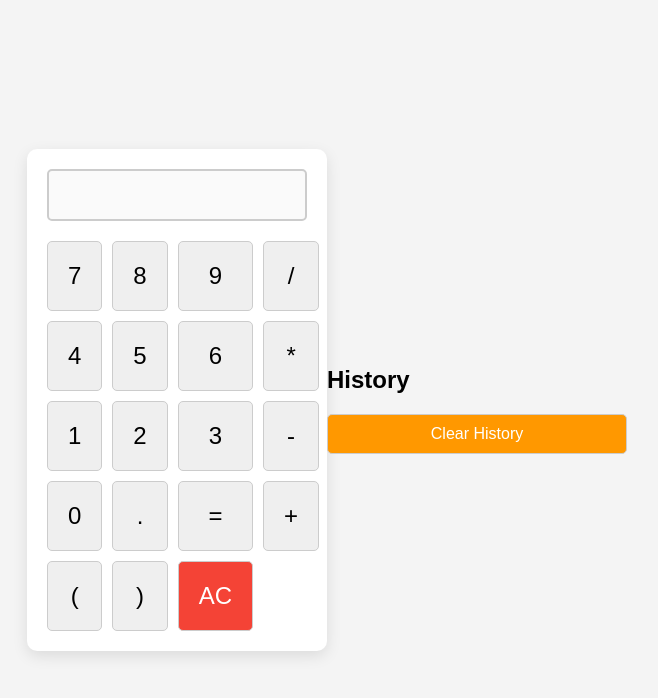
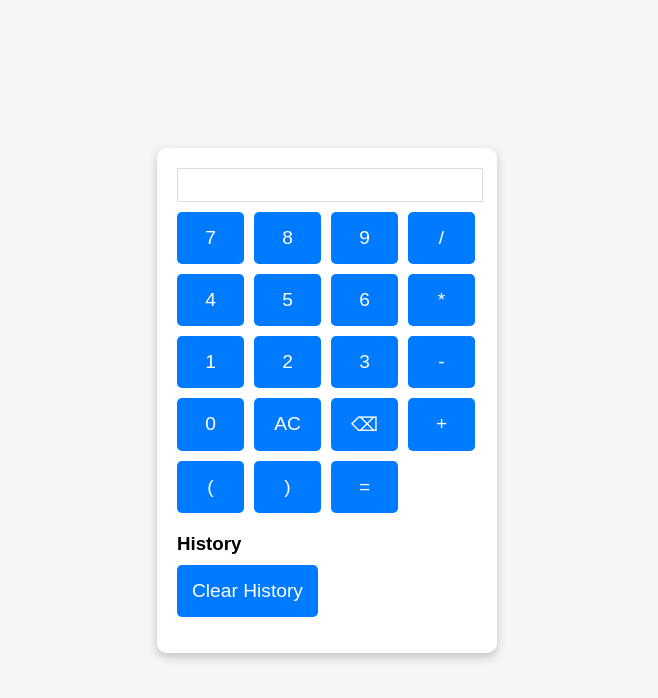
Before and after one commit to JhonnyJho/CalculatorWithHistory, a plain HTML site: page index.html in a window 1280 px wide. Shown: the whole page, without its empty margins (313-971 px from the left). Drawn offline with Linux system fonts and the light colour scheme.

Commit message:
2attempt

```diff
--- a/index.html
+++ b/index.html
@@ -3,47 +3,40 @@
 <head>
   <meta charset="UTF-8">
   <meta name="viewport" content="width=device-width, initial-scale=1.0">
-  <title>Calculator with History</title>
+  <title>Calculator</title>
   <link rel="stylesheet" href="style.css">
 </head>
 <body>
   <div class="calculator">
-    <div class="calculator-display">
-      <input type="text" id="calc-display" disabled>
+    <input type="text" id="display" readonly />
+    <div class="buttons">
+      <!-- Number Buttons -->
+      <button onclick="input('7')">7</button>
+      <button onclick="input('8')">8</button>
+      <button onclick="input('9')">9</button>
+      <button onclick="input('/')">/</button>
+      <button onclick="input('4')">4</button>
+      <button onclick="input('5')">5</button>
+      <button onclick="input('6')">6</button>
+      <button onclick="input('*')">*</button>
+      <button onclick="input('1')">1</button>
+      <button onclick="input('2')">2</button>
+      <button onclick="input('3')">3</button>
+      <button onclick="input('-')">-</button>
+      <button onclick="input('0')">0</button>
+      <button onclick="clearDisplay()">AC</button>
+      <button onclick="backspace()">⌫</button>
+      <button onclick="input('+')">+</button>
+      <button onclick="input('(')">(</button>
+      <button onclick="input(')')">)</button>
+      <button onclick="calculate()">=</button>
     </div>
-    <div class="calculator-buttons">
-      <button class="btn" onclick="appendToDisplay('7')">7</button>
-      <button class="btn" onclick="appendToDisplay('8')">8</button>
-      <button class="btn" onclick="appendToDisplay('9')">9</button>
-      <button class="btn" onclick="appendToDisplay('/')">/</button>
-
-      <button class="btn" onclick="appendToDisplay('4')">4</button>
-      <button class="btn" onclick="appendToDisplay('5')">5</button>
-      <button class="btn" onclick="appendToDisplay('6')">6</button>
-      <button class="btn" onclick="appendToDisplay('*')">*</button>
-
-      <button class="btn" onclick="appendToDisplay('1')">1</button>
-      <button class="btn" onclick="appendToDisplay('2')">2</button>
-      <button class="btn" onclick="appendToDisplay('3')">3</button>
-      <button class="btn" onclick="appendToDisplay('-')">-</button>
-
-      <button class="btn" onclick="appendToDisplay('0')">0</button>
-      <button class="btn" onclick="appendToDisplay('.')">.</button>
-      <button class="btn" onclick="calculate()">=</button>
-      <button class="btn" onclick="appendToDisplay('+')">+</button>
-
-      <button class="btn" onclick="appendToDisplay('(')">(</button>
-      <button class="btn" onclick="appendToDisplay(')')">)</button>
-      <button class="btn clear" onclick="clearDisplay()">AC</button>
+    <div class="history">
+      <h3>History</h3>
+      <button onclick="clearHistory()">Clear History</button>
+      <ul id="history-list"></ul>
     </div>
   </div>
-
-  <div class="history">
-    <h2>History</h2>
-    <ul id="history-list"></ul>
-    <button class="btn clear-history" onclick="clearHistory()">Clear History</button>
-  </div>
-
   <script src="script.js"></script>
 </body>
 </html>
--- a/script.js
+++ b/script.js
@@ -1,67 +1,88 @@
-// Get references to HTML elements
-const display = document.getElementById('calc-display');
-const historyList = document.getElementById('history-list');
+// Select display and history elements
+const display = document.getElementById("display");
+const historyList = document.getElementById("history-list");
 
-// Initialize history from localStorage
-let history = JSON.parse(localStorage.getItem('history')) || [];
+// Load history from localStorage
+let history = JSON.parse(localStorage.getItem("calcHistory")) || [];
+renderHistory();
 
-// Function to append a value to the display
-function appendToDisplay(value) {
+// Function to update the input field
+function input(value) {
   display.value += value;
 }
 
-// Function to clear the display
-function clearDisplay() {
-  display.value = '';
-}
-
-// Function to calculate the expression
+// Function to calculate the result
 function calculate() {
   try {
-    // Evaluate the expression
     const result = eval(display.value);
 
-    if (result !== undefined) {
-      // Save the calculation with its result in the history
-      saveToHistory(display.value + ' = ' + result);
-      display.value = result;  // Show the result on the display
+    if (!isNaN(result)) {
+      let formattedResult = result;
+
+      // Convert large numbers to scientific notation
+      if (result.toString().length > 15) {
+        formattedResult = result.toExponential(5); // Show 5 decimal places in scientific notation
+      }
+
+      const entry = `${display.value} = ${formattedResult}`;
+      history.push(entry);
+      localStorage.setItem("calcHistory", JSON.stringify(history));
+      renderHistory();
+      display.value = formattedResult;
     }
-  } catch (error) {
-    // If there's an error (e.g., syntax error), display "Error"
-    display.value = 'Error';
+  } catch {
+    display.value = "Error";
   }
 }
 
-// Function to save the calculation to history
-function saveToHistory(calculation) {
-  history.push(calculation);
-  localStorage.setItem('history', JSON.stringify(history));
+
+// Clear the display field
+function clearDisplay() {
+  display.value = "";
+}
+
+// Delete the last character in the input
+function backspace() {
+  display.value = display.value.slice(0, -1);
+}
+
+// Render the history list
+function renderHistory() {
+  historyList.innerHTML = "";
+  history.forEach((entry, index) => {
+    const li = document.createElement("li");
+    li.innerHTML = `
+      <span>${entry}</span>
+      <button onclick="deleteHistory(${index})">X</button>
+    `;
+    historyList.appendChild(li);
+  });
+}
+
+// Clear the history
+function clearHistory() {
+  history = [];
+  localStorage.removeItem("calcHistory");
   renderHistory();
 }
 
-// Function to render history on the page
-function renderHistory() {
-  historyList.innerHTML = '';  // Clear the current list of history items
-  history.forEach((item, index) => {
-    const historyItem = document.createElement('li');
-    historyItem.innerHTML = `${item} <button onclick="deleteHistoryItem(${index})">Delete</button>`;
-    historyList.appendChild(historyItem);
-  });
-}
-
-// Function to delete a specific history item
-function deleteHistoryItem(index) {
-  history.splice(index, 1);  // Remove the history entry at the specified index
-  localStorage.setItem('history', JSON.stringify(history));  // Update localStorage
-  renderHistory();  // Re-render the history list
-}
-
-// Function to clear all history
-function clearHistory() {
-  history = [];
-  localStorage.removeItem('history');
+// Delete an individual history entry
+function deleteHistory(index) {
+  history.splice(index, 1);
+  localStorage.setItem("calcHistory", JSON.stringify(history));
   renderHistory();
 }
 
-// Render the history on initial load
-renderHistory();
+// Allow keyboard input for the calculator
+document.addEventListener("keydown", (event) => {
+  const allowedKeys = "0123456789+-*/().";
+  if (allowedKeys.includes(event.key)) {
+    input(event.key);
+  } else if (event.key === "Enter") {
+    calculate();
+  } else if (event.key === "Backspace") {
+    backspace();
+  } else if (event.key === "Escape") {
+    clearDisplay();
+  }
+});
--- a/style.css
+++ b/style.css
@@ -1,83 +1,60 @@
-* {
-    margin: 0;
-    padding: 0;
-    box-sizing: border-box;
-  }
-
 body {
   font-family: Arial, sans-serif;
   display: flex;
   justify-content: center;
   align-items: center;
   min-height: 100vh;
-    background-color: #f4f4f4;
+  background-color: #f5f5f5;
+  margin: 0;
 }
 
 .calculator {
-    background-color: white;
+  background: #fff;
   border-radius: 10px;
-    box-shadow: 0 5px 15px rgba(0, 0, 0, 0.1);
   padding: 20px;
-    width: 300px;
+  box-shadow: 0 4px 10px rgba(0, 0, 0, 0.2);
+  max-width: 300px;
+  width: 100%;
 }
 
-  .calculator-display {
-    margin-bottom: 20px;
+#display {
+  width: 100%;
+  padding: 2px;
+  font-size: 1.5em;
+  text-align: right;
+  margin-bottom: 10px;
+  border: 1px solid #ddd;
+  border-radius: 10spx;
+  overflow: hidden;
+  white-space: nowrap;
+  text-overflow: ellipsis;
 }
 
-  #calc-display {
-    width: 100%;
-    padding: 10px;
-    font-size: 1.5rem;
-    text-align: right;
-    border: 2px solid #ccc;
-    border-radius: 5px;
-  }
-
-  .calculator-buttons {
+.buttons {
   display: grid;
-    grid-template-columns: repeat(4, 1fr);
+  grid-template-columns: repeat(4, 67px);
   gap: 10px;
 }
 
 button {
-    padding: 20px;
-    font-size: 1.5rem;
-    border: 1px solid #ccc;
+  padding: 15px;
+  font-size: 1.2em;
+  border: none;
   border-radius: 5px;
+  background-color: #007bff;
+  color: white;
   cursor: pointer;
-    transition: background-color 0.2s;
 }
 
 button:hover {
-    background-color: #f0f0f0;
-  }
-
-  button:active {
-    background-color: #ddd;
-  }
-
-  .clear {
-    background-color: #f44336;
-    color: white;
-  }
-
-  .clear-history {
-    background-color: #ff9800;
-    color: white;
-    width: 100%;
-    padding: 10px;
-    font-size: 1rem;
-    border-radius: 5px;
-    margin-top: 10px;
+  background-color: #0056b3;
 }
 
 .history {
   margin-top: 20px;
-    width: 300px;
 }
 
-  .history h2 {
+.history h3 {
   margin-bottom: 10px;
 }
 
@@ -86,53 +63,27 @@
   padding: 0;
 }
 
-  .history li {
-    background-color: #f9f9f9;
-    margin-bottom: 10px;
-    padding: 10px;
-    border-radius: 5px;
+#history-list li {
   display: flex;
   justify-content: space-between;
-    align-items: center;
+  margin-bottom: 5px;
+  padding: 5px 10px;
+  background: #f1f1f1;
+  border-radius: 5px;
+  word-wrap: break-word; /* Allow long text to wrap */
 }
 
-  .history li button {
-    background-color: transparent;
-    color: #f44336;
-    border: none;
-    cursor: pointer;
+#history-list li span {
+  max-width: 85%; /* Prevent the text from overflowing */
+  word-break: break-word; /* Break words if too long */
 }
 
-  /* Adding styles for the parentheses buttons */
-button {
-    padding: 20px;
-    font-size: 1.5rem;
-    border: 1px solid #ccc;
+#history-list li button {
+  background: red;
+  border: none;
   border-radius: 5px;
+  color: white;
+  font-size: 0.8em;
   cursor: pointer;
-    transition: background-color 0.2s;
+  padding: 3px 6px;
 }
-
-  button:hover {
-    background-color: #f0f0f0;
-  }
-
-  button:active {
-    background-color: #ddd;
-  }
-
-  /* The clear history and AC buttons get unique colors */
-  .clear {
-    background-color: #f44336;
-    color: white;
-  }
-
-  .clear-history {
-    background-color: #ff9800;
-    color: white;
-    width: 100%;
-    padding: 10px;
-    font-size: 1rem;
-    border-radius: 5px;
-    margin-top: 10px;
-  }
```
Lines whose indentation alone changed are shown as unchanged.
